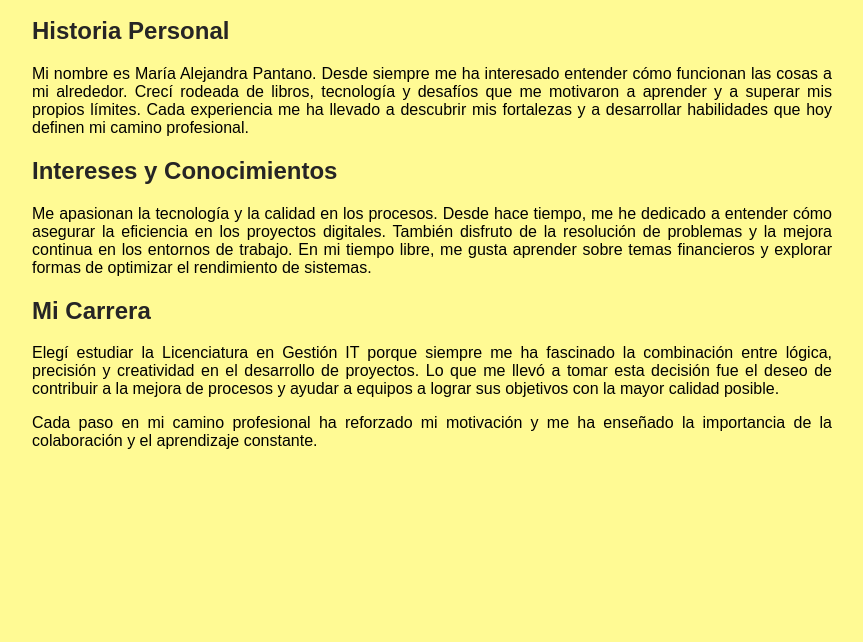
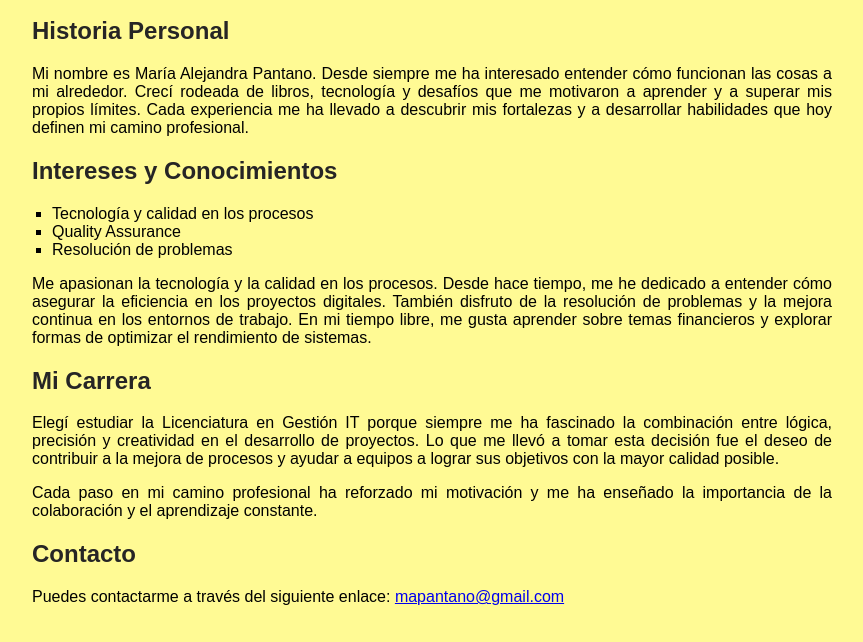
Before and after one commit to mapantano/DYDWUADE, a plain HTML site: page index.html in a window 1280 px wide. Shown: the part 263-905 px from the top of the page, without its empty margins (208-1071 px from the left). Before the commit the page ends 800 px from the top, so only its background shows below. Drawn offline with Linux system fonts and the light colour scheme.

Commit message:
agrego mas contenido y edito formato

```diff
--- a/index.html
+++ b/index.html
@@ -32,6 +32,12 @@
         p {
             text-align: justify;
         }
+        ul {
+            margin: 10px 0;
+            padding: 0 20px;
+            list-style: square;
+        }
+
     </style>
 
 </head>
@@ -47,6 +53,12 @@
     <p>Mi nombre es María Alejandra Pantano. Desde siempre me ha interesado entender cómo funcionan las cosas a mi alrededor. Crecí rodeada de libros, tecnología y desafíos que me motivaron a aprender y a superar mis propios límites. Cada experiencia me ha llevado a descubrir mis fortalezas y a desarrollar habilidades que hoy definen mi camino profesional.</p>
 
     <h2>Intereses y Conocimientos</h2>
+    <ul>
+        <li>Tecnología y calidad en los procesos</li>
+        <li>Quality Assurance</li>
+        <li>Resolución de problemas</li>
+    </ul>
+
     <p>Me apasionan la tecnología y la calidad en los procesos. Desde hace tiempo, me he dedicado a entender cómo asegurar la eficiencia en los proyectos digitales. También disfruto de la resolución de problemas y la mejora continua en los entornos de trabajo. En mi tiempo libre, me gusta aprender sobre temas financieros y explorar formas de optimizar el rendimiento de sistemas.</p>
 
     <h2>Mi Carrera</h2>
@@ -54,5 +66,9 @@
 
     <p>Cada paso en mi camino profesional ha reforzado mi motivación y me ha enseñado la importancia de la colaboración y el aprendizaje constante.</p>
 
+    <h2>Contacto</h2>
+    <p>Puedes contactarme a través del siguiente enlace: <a href="mailto:mapantano@gmail.com">mapantano@gmail.com</a></p>
+
+
 </body>
 </html>
```
